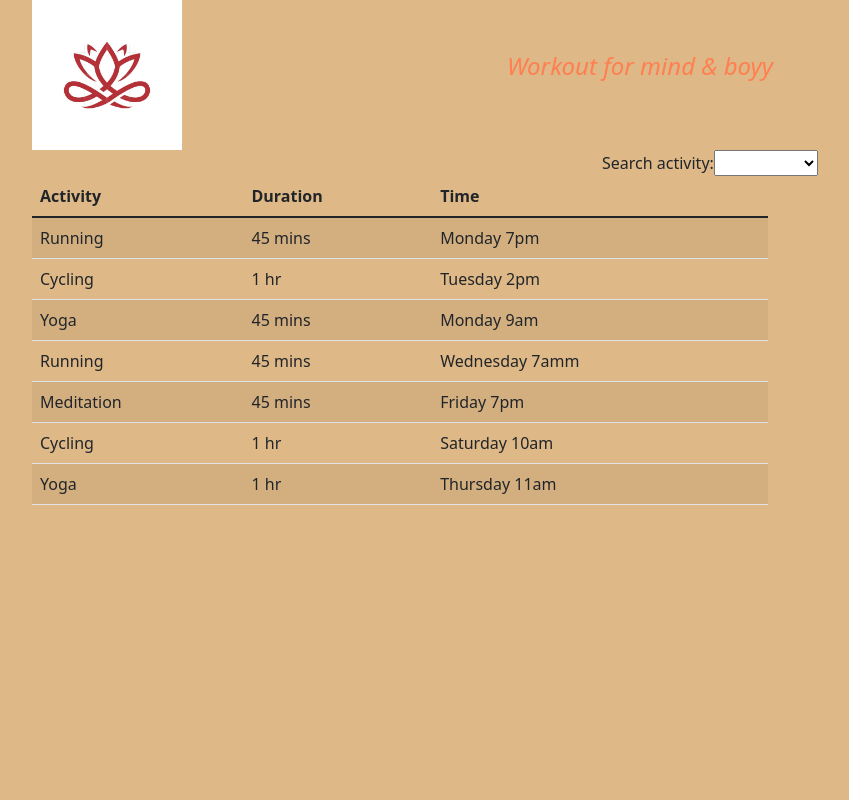
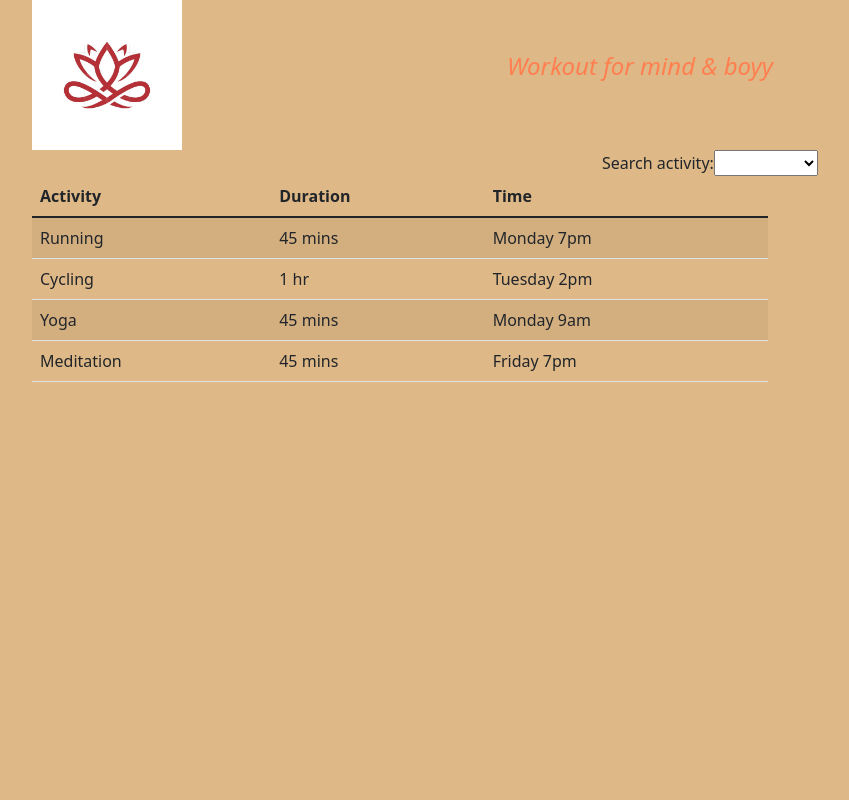
Before and after one commit to chahalsukhveer/activity-app, a React (Create React App) app: page / in a window 1280 px wide. Shown: the top 800 px of the page, without its empty margins (50-899 px from the left). Built offline with nearby package versions, Linux system fonts and the light colour scheme.

Commit message:
use-effect-hook-livecode

```diff
--- a/src/App.js
+++ b/src/App.js
@@ -3,19 +3,32 @@ import Header from './header/header';
 import Footer from './footer';
 import ActivityList from './activity-list';
 import ActivitySelector from './activity-selector';
-import { useState , useEffect} from "react";
+import { useState  } from "react";
 
 function App() {
-  const [activities, setActivities] =useState([]);
+
   const [name, setName] =useState("");
+  const activities = [{
+    "name":"Running",
+    "duration":"45 mins",
+    "time":"Monday 7pm"
+   },
+   {
+       "name":"Cycling",
+       "duration":"1 hr",
+       "time":"Tuesday 2pm"
+      },
+      {
+       "name":"Yoga",
+       "duration":"45 mins",
+       "time":"Monday 9am"
+      },
+      {
+        "name":"Meditation",
+        "duration":"45 mins",
+        "time":"Friday 7pm"
+       }]
 
-  useEffect(() =>{
-    async function fecthData(){
-      const response = await (await fetch('/activities.json')).json();
-      setActivities(response);
-    }
-   fecthData();
-  },[])
   return (
     <div className="container">
         <Header subtitle="Workout for mind & boyy"></Header>
```
